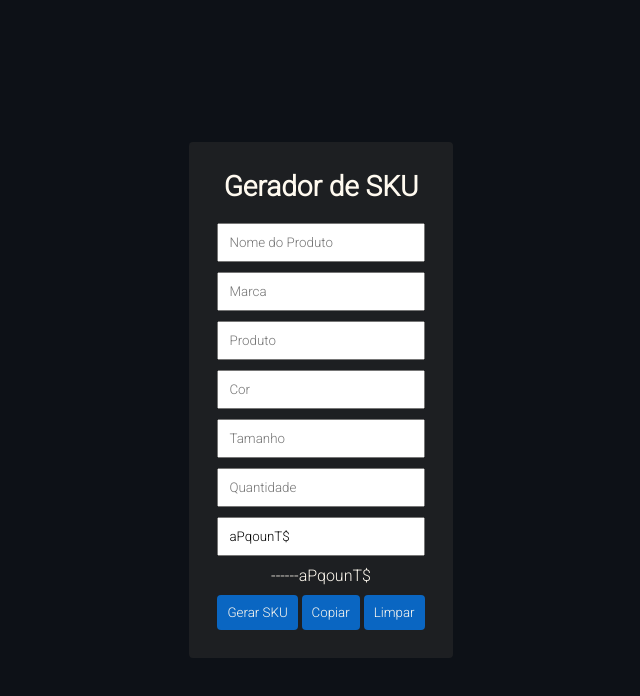
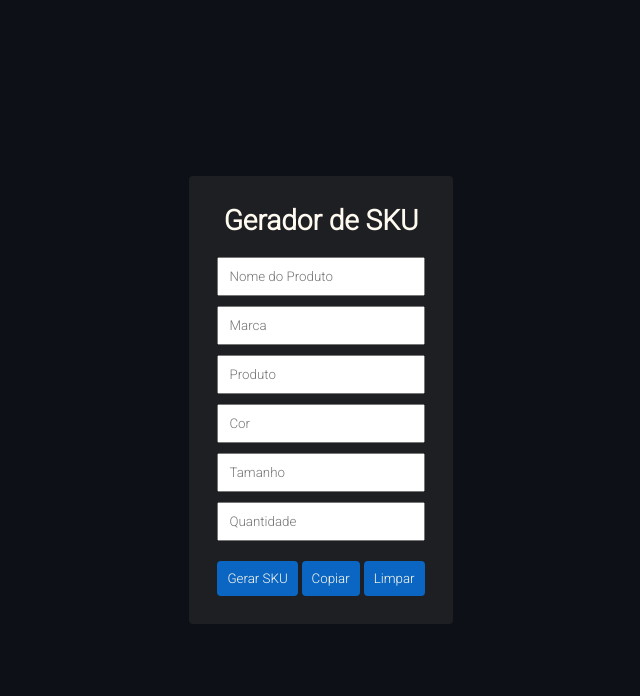
Before and after one commit to marciobarcelos/skuGenerator, a plain HTML site: page index.html in a window 1280 px wide. Both pictures are taken after a click on the button "Gerar SKU". Shown: the whole page, without its empty margins (319-959 px from the left). Drawn offline with Linux system fonts and the light colour scheme.

Commit message:
commit sku generator

```diff
--- a/index.html
+++ b/index.html
@@ -28,8 +28,6 @@
 
         <input type="text" id="quantidade" placeholder="Quantidade" required>
 
-        <input type="text" id="code" placeholder="Código Único" readonly="">
-
 
         <div class="btns">
             <div id="resultadoSKU"></div>
--- a/script.js
+++ b/script.js
@@ -5,27 +5,12 @@ function gerarSKU () {
     const detalheCor = document.querySelector('#detalhe-cor').value.substring(0, 3).toUpperCase();
     const detalheTam = document.querySelector('#detalhe-tam').value.substring(0, 3).toUpperCase();
     const quantidade = document.querySelector('#quantidade').value.trim();
-    const codUnico = document.querySelector('#code').value;
 
     const quantidadePrimeiraLetra = quantidade.slice(0, 5);
 
-    const codigoSKU = `${nomeProduto}-${marcaProduto}-${tipoProduto}-${detalheCor}-${detalheTam}-${quantidadePrimeiraLetra}-${codUnico}`;
+    const codigoSKU = `${nomeProduto}${marcaProduto}${tipoProduto}${detalheCor}${detalheTam}${quantidadePrimeiraLetra}`;
 
     document.querySelector('#resultadoSKU').textContent = `${codigoSKU}`;
-}
-
-function getCode() {
-
-    const chars = "0123456789abcdefghijklmnopqrstuvwxyzABCDEFGHIJKLMNOPQRSTUVWXYZ!@#$%&"
-    let codeLength = 8;
-    let code = "";
-
-    for (var i = 0; i < codeLength; i++) {
-        let randomCode = Math.floor(Math.random() * chars.length);
-        code += chars.substring(randomCode, randomCode+1);
-    }
-
-    document.getElementById("code").value = code;
 }
 
 document.querySelector('#btnGerarSKU').addEventListener('click', gerarSKU);
@@ -45,8 +30,6 @@ function limparCampos () {
     document.querySelector('#quantidade').value = '';
     document.querySelector('#detalhe-tam').value = '';
     document.querySelector('#resultadoSKU').value = '';
-    document.querySelector('#code').value = '';
-    document.querySelector('#resultadoSKU').value = '';
 }
 
 document.querySelector('#limparCampos').addEventListener('click', limparCampos);
```
Also changed, not shown: 1 other file.
